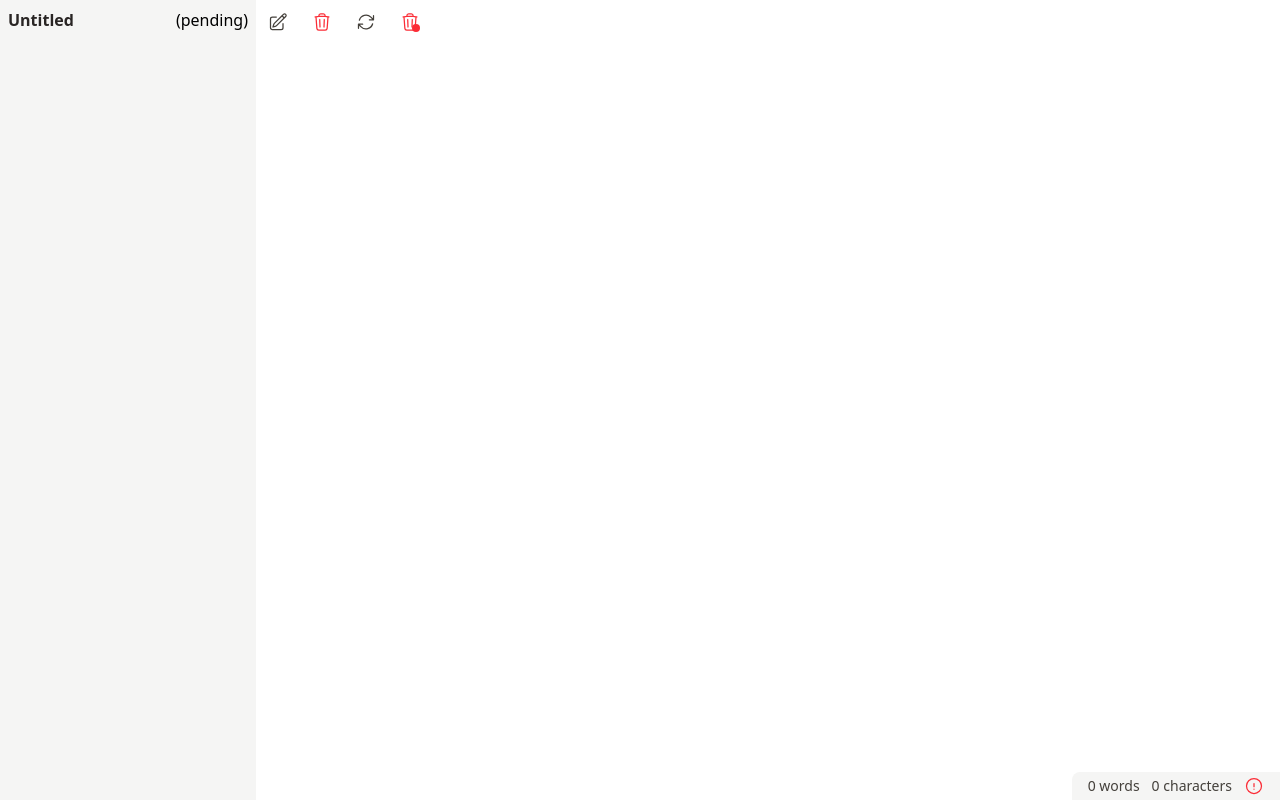
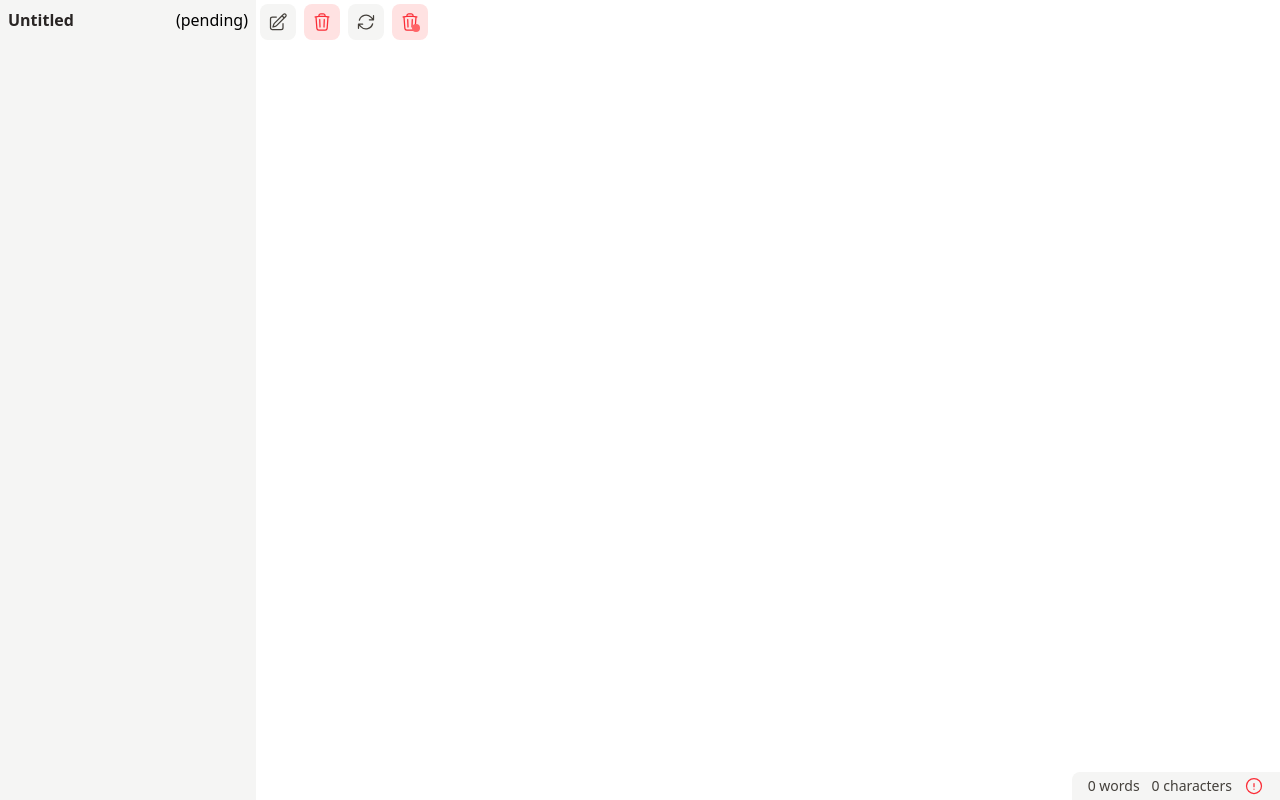
Before and after one commit to xloc/plain-note, a Vue app in the folder src/client/: page / in a window 1280 px wide. Built offline with nearby package versions, Linux system fonts and the light colour scheme; no server answers.

Commit message:
adjust action button style

```diff
--- a/src/client/src/App.vue
+++ b/src/client/src/App.vue
@@ -58,34 +58,36 @@ watch(online, (isOnline) => {
     </aside>
 
     <template v-if="notes.ready">
-      <article class="flex min-w-0 flex-1 flex-col relative" v-if="notes.selectedNote">
-        <header class="flex items-center justify-between m-1">
+      <article class="min-w-0 flex-1 relative" v-if="notes.selectedNote">
+        <header class="absolute top-0 left-0 right-0 flex items-center justify-between m-1 z-10">
           <div class="flex items-center gap-2">
-            <button class="p-2 hover:bg-stone-100 text-stone-700 rounded-lg" type="button" title="New note"
-              @click="notes.createNote">
+            <button class="p-2 bg-stone-100 backdrop-blur-lg hover:bg-stone-100 text-stone-700 rounded-lg" type="button"
+              title="New note" @click="notes.createNote">
               <PencilSquareIcon class="size-5" />
             </button>
             <button v-if="notes.selectedNote && !notes.selectedNote.deleted"
-              class="p-2 hover:bg-red-50 rounded-lg text-red-500" type="button" title="Delete note"
-              @click="notes.deleteSelected">
+              class="p-2 bg-red-100 backdrop-blur-lg hover:bg-red-50 rounded-lg text-red-500" type="button"
+              title="Delete note" @click="notes.deleteSelected">
               <TrashIcon class="size-5" />
             </button>
-            <button class="p-2 hover:bg-stone-100 text-stone-700 rounded-lg" type="button" title="Sync now"
-              :disabled="notes.syncing" @click="notes.sync">
+            <button class="p-2 bg-stone-100 backdrop-blur-lg hover:bg-stone-100 text-stone-700 rounded-lg" type="button"
+              title="Sync now" :disabled="notes.syncing" @click="notes.sync">
               <ArrowPathIcon class="size-5" />
             </button>
-            <button class="p-2 hover:bg-red-50 text-red-500 rounded-lg" type="button" title="Reset local data"
-              :disabled="notes.syncing" @click="resetLocalData">
+            <button class="p-2 bg-red-100 backdrop-blur-lg hover:bg-red-50 text-red-500 rounded-lg" type="button"
+              title="Reset local data" :disabled="notes.syncing" @click="resetLocalData">
               <div class="relative">
                 <TrashIcon class="size-5" />
-                <span class="size-2 rounded-full bg-red-500 absolute bottom-0 right-0">
+                <span class="size-2 rounded-full bg-red-400 absolute bottom-0 right-0">
                 </span>
               </div>
             </button>
           </div>
         </header>
-        <NoteEditor class="min-h-0 flex-1 overflow-auto" :model-value="notes.selectedNote.content"
-          @update:model-value="notes.updateSelected({ content: $event })" />
+        <div class="absolute inset-0 overflow-y-auto">
+          <NoteEditor class="min-h-0 flex-1 " :model-value="notes.selectedNote.content"
+            @update:model-value="notes.updateSelected({ content: $event })" />
+        </div>
         <footer
           class="flex items-center gap-3 absolute right-0 bottom-0 px-4 py-1 text-stone-700 text-sm bg-stone-100 rounded-tl-lg">
           <span class="">
--- a/src/client/src/components/NoteEditor.vue
+++ b/src/client/src/components/NoteEditor.vue
@@ -195,7 +195,7 @@ function markdown() {
 
 onMounted(() => {
   view = new EditorView(editor.value!, {
-    attributes: { class: 'min-h-full p-4 outline-none' },
+    attributes: { class: 'min-h-full p-4 pt-8 outline-none' },
     nodeViews: {
       table: (node, view, getPos) => new TableView(node, view, getPos),
     },
```
